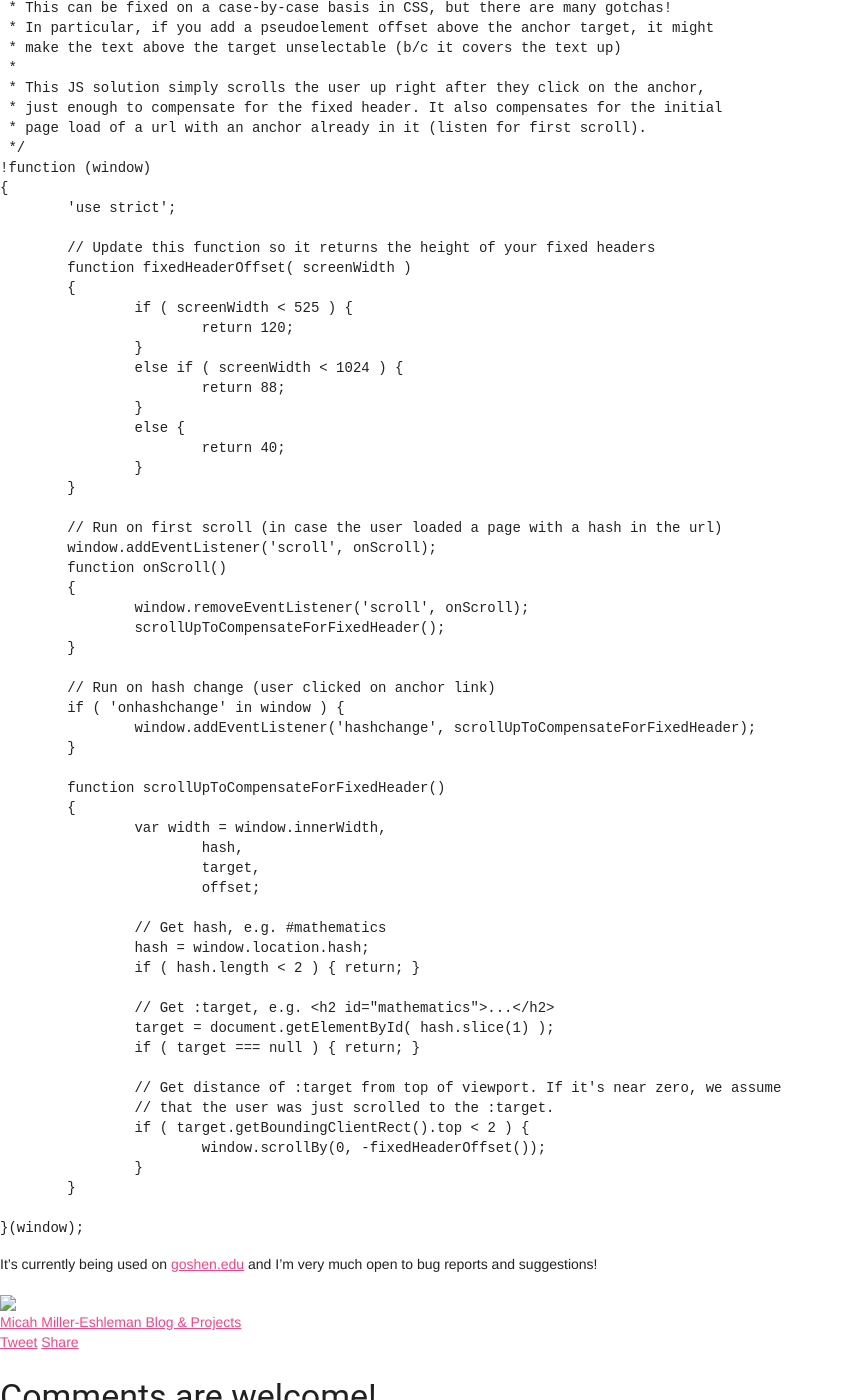
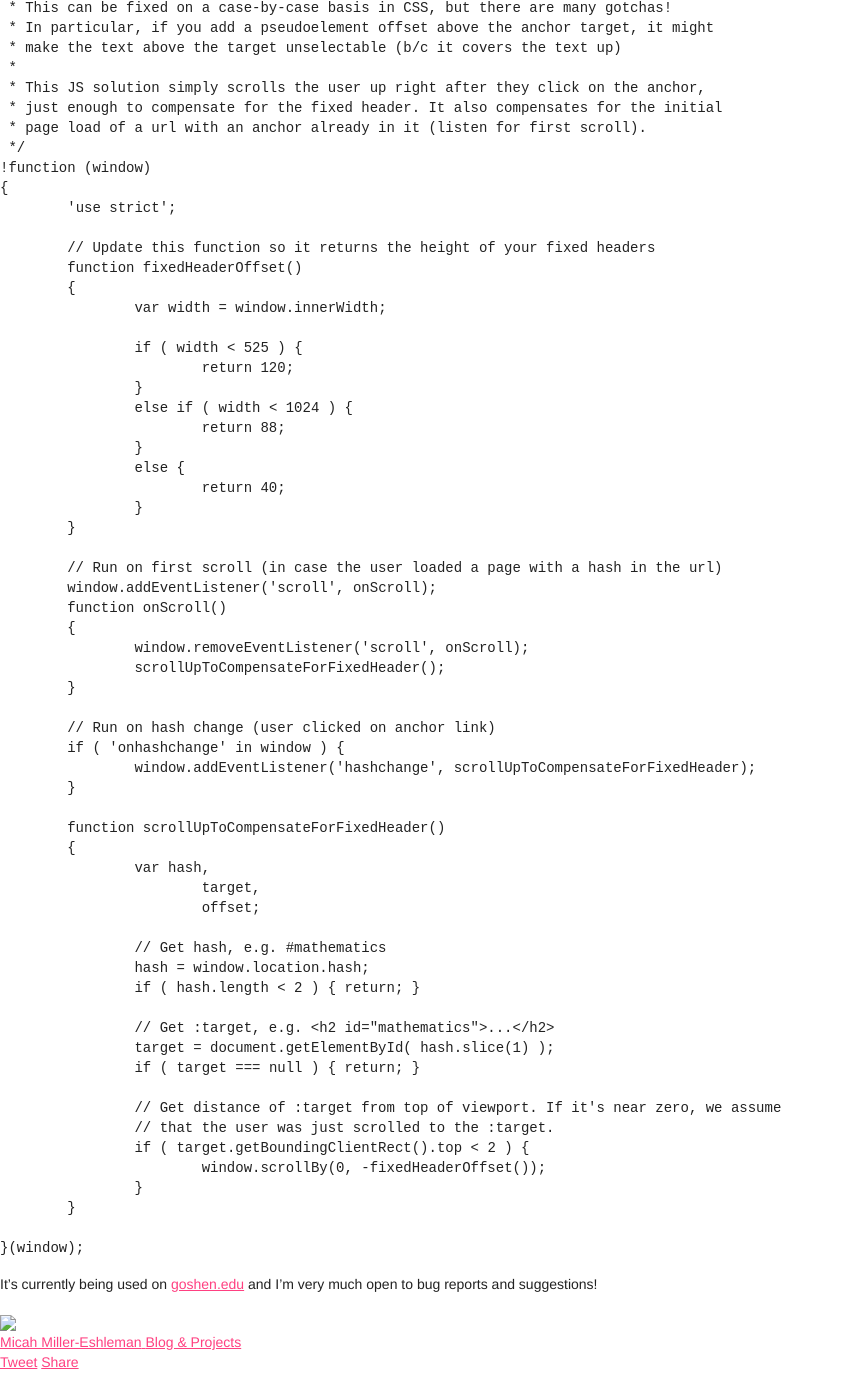
Before and after one commit to micahjon/micahjon.github.io, a Jekyll site: the page built from _posts/2016-12-02-solving-the-anchor-targets-behind-fixed-headers-bug-with-minimal-javascript.markdown, in a window 1280 px wide and 1400 px high, scrolled down 613 px. Shown: the whole window, without its empty margins (0-844 px from the left). Built offline with Jekyll 4.4.1, drawn with Linux system fonts in a browser that asks for light colours; nearby versions of some CDN libraries; library files that are not in the unit come from our copies; comment, search, counter and statistics services are not loaded.

Commit message:
Fix JS bug in anchor target behind fixed header code (thanks DeltaHF)

```diff
--- a/_posts/2016-12-02-solving-the-anchor-targets-behind-fixed-headers-bug-with-minimal-javascript.markdown
+++ b/_posts/2016-12-02-solving-the-anchor-targets-behind-fixed-headers-bug-with-minimal-javascript.markdown
@@ -28,12 +28,14 @@ His pure CSS approach comes highly recommended. However, I do run into cases whe
 	'use strict';
 
 	// Update this function so it returns the height of your fixed headers
-	function fixedHeaderOffset( screenWidth )
+	function fixedHeaderOffset()
 	{
-		if ( screenWidth < 525 ) {
+		var width = window.innerWidth;
+
+		if ( width < 525 ) {
 			return 120;
 		}
-		else if ( screenWidth < 1024 ) {
+		else if ( width < 1024 ) {
 			return 88;
 		}
 		else {
@@ -56,8 +58,7 @@ His pure CSS approach comes highly recommended. However, I do run into cases whe
 
 	function scrollUpToCompensateForFixedHeader()
 	{
-		var width = window.innerWidth,
-			hash,
+		var hash,
 			target,
 			offset;
 
```
